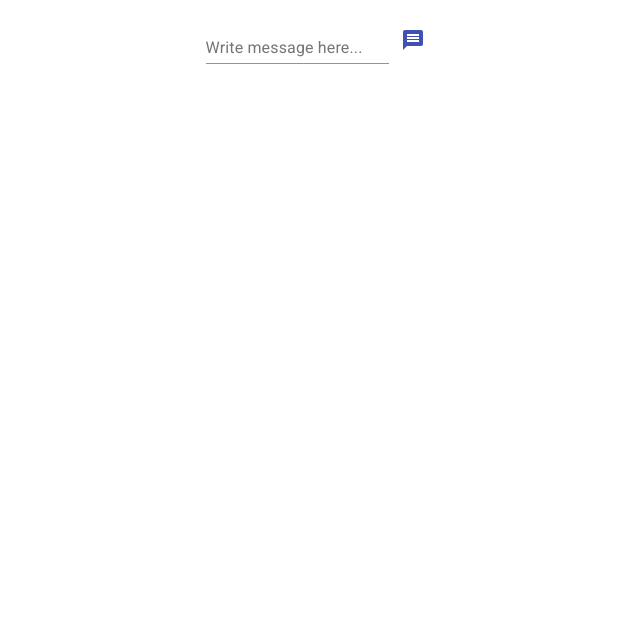
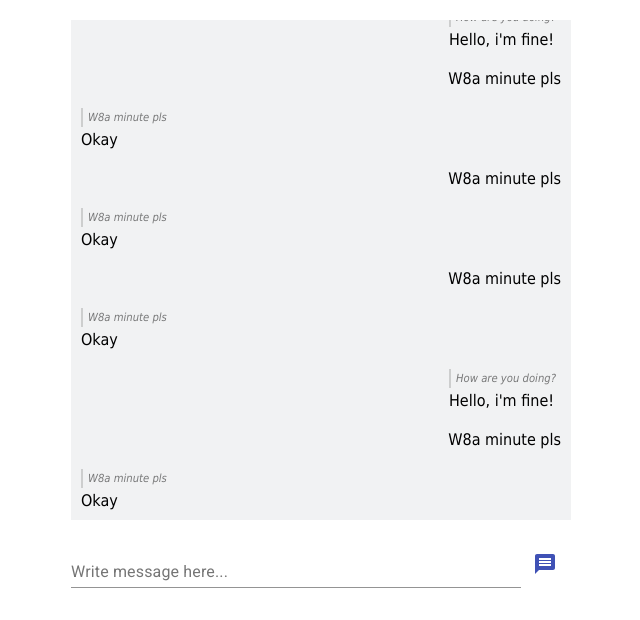
Before and after one commit to Max-0n/react_chat_app, a React (Create React App) app: page / in a window 1280 px wide. Shown: the top 620 px of the page, without its empty margins (319-959 px from the left). Built offline with nearby package versions, Linux system fonts and the light colour scheme.

Commit message:
Add reply messages

```diff
--- a/src/App.scss
+++ b/src/App.scss
@@ -1,23 +1,9 @@
-.App {
-  text-align: center;
-}
+form {
+  width: 100%;
+  max-width: 500px;
+  margin: auto;
 
-.App-logo {
-  height: 40vmin;
-  pointer-events: none;
-}
-
-@media (prefers-reduced-motion: no-preference) {
-  .App-logo {
-    animation: App-logo-spin infinite 20s linear;
+  .input {
+    max-width: calc(100% - 50px);
   }
 }
-
-@keyframes App-logo-spin {
-  from {
-    transform: rotate(0deg);
-  }
-  to {
-    transform: rotate(360deg);
-  }
-}
--- a/src/App.tsx
+++ b/src/App.tsx
@@ -19,7 +19,99 @@ type ChatForm = {
 
 function App() {
   const { register, handleSubmit, setValue } = useForm();
-  const [chatList, setChatList] = useState<ChatMessage[]>([]);
+  const [replyMessage, setReplyMessage] = useState<ChatMessage>();
+  const [chatList, setChatList] = useState<ChatMessage[]>([
+    {
+      id: String(Math.random()),
+      isOwner: false,
+      message: 'Hello'
+    },
+    {
+      id: String(Math.random()),
+      isOwner: false,
+      message: 'How are you doing?'
+    },
+    {
+      id: String(Math.random()),
+      isOwner: true,
+      message: 'Hello, i\'m fine!',
+      reply: {
+        id: String(Math.random()),
+        isOwner: false,
+        message: 'How are you doing?'
+      },
+    },
+    {
+      id: String(Math.random()),
+      isOwner: true,
+      message: 'W8a minute pls'
+    },
+    {
+      id: String(Math.random()),
+      isOwner: false,
+      message: 'Okay',
+      reply: {
+        id: String(Math.random()),
+        isOwner: true,
+        message: 'W8a minute pls'
+      }
+    },
+    {
+      id: String(Math.random()),
+      isOwner: true,
+      message: 'W8a minute pls'
+    },
+    {
+      id: String(Math.random()),
+      isOwner: false,
+      message: 'Okay',
+      reply: {
+        id: String(Math.random()),
+        isOwner: true,
+        message: 'W8a minute pls'
+      }
+    },
+    {
+      id: String(Math.random()),
+      isOwner: true,
+      message: 'W8a minute pls'
+    },
+    {
+      id: String(Math.random()),
+      isOwner: false,
+      message: 'Okay',
+      reply: {
+        id: String(Math.random()),
+        isOwner: true,
+        message: 'W8a minute pls'
+      }
+    },
+    {
+      id: String(Math.random()),
+      isOwner: true,
+      message: 'Hello, i\'m fine!',
+      reply: {
+        id: String(Math.random()),
+        isOwner: false,
+        message: 'How are you doing?'
+      },
+    },
+    {
+      id: String(Math.random()),
+      isOwner: true,
+      message: 'W8a minute pls'
+    },
+    {
+      id: String(Math.random()),
+      isOwner: false,
+      message: 'Okay',
+      reply: {
+        id: String(Math.random()),
+        isOwner: true,
+        message: 'W8a minute pls'
+      }
+    }
+  ]);
 
   const onSubmit = (from: ChatForm) => {
     console.log('34', from);
@@ -27,24 +119,30 @@ function App() {
     const chatItem: ChatMessage = {
       id: String(Math.random()),
       isOwner: true,
-      message: from.message
+      message: from.message,
+      reply: replyMessage
     }
 
     setChatList([...chatList, chatItem]);
     setValue("message", "");
   };
 
-  const replyUpdated = (value: any) => {
-    console.log('raplyHandler', value)
+  const replyUpdated = (reply: any) => {
+    setReplyMessage(reply);
+    console.log(replyMessage);
   }
 
   return (
     <div className="App">
       <ChatView chatList={chatList} replyUpdated={replyUpdated} />
+
       <form onSubmit={handleSubmit(onSubmit)} noValidate autoComplete="off">
+        {replyMessage ? <q>{replyMessage.message}</q> : null}
         <TextField
+          className="input"
           name="message"
           type="text"
+          fullWidth
           inputRef={register}
           label="Write message here..." />
         <IconButton color="primary" type="submit">
--- /dev/null
+++ b/src/components/ChatView.scss
@@ -0,0 +1,28 @@
+.ChatView {
+  margin: 20px auto;
+  text-align: center;
+  max-width: 500px;
+  max-height: 500px;
+  height: 100%;
+  background-color: #f1f2f3;
+  overflow: auto;
+
+  .wrapper {
+    display: flex;
+    flex-direction: column;
+    margin-top: auto;
+    height: auto;
+  }
+
+  .item {
+    text-align: left;
+    max-width: 80%;
+    align-self: flex-start;
+    margin: 5px;
+    padding: 5px;
+
+    &.owner {
+      align-self: flex-end;
+    }
+  }
+}
--- a/src/components/ChatView.tsx
+++ b/src/components/ChatView.tsx
@@ -1,12 +1,16 @@
-import React, { useState, useEffect } from 'react';
+import React, { useState, useRef, useEffect } from 'react';
+import './ChatView.scss';
 
 function ChatView({ chatList, replyUpdated }: any) {
-
   const [replyMessage, setReplyMessage] = useState<any | null>(null);
+  const wrapper = useRef<any | null>(null);
 
   useEffect(() => {
     console.log('$', chatList);
     setReplyMessage(null);
+    replyUpdated(null);
+    wrapper.current.scrollTop = wrapper.current.scrollHeight;
+    // eslint-disable-next-line react-hooks/exhaustive-deps
   }, [chatList]);
 
   const onClickHandler = (chatItem: any) => {
@@ -20,17 +24,19 @@ function ChatView({ chatList, replyUpdated }: any) {
   };
 
   return (
-    <section className="ChatView">
-      <ol>
+    <section className="ChatView" ref={wrapper}>
+      <div className="wrapper">
         {chatList.map((chatItem: any) => (
-          <li
+          <div
+            className={`item ${chatItem.isOwner && 'owner'}`}
             key={chatItem.id}
             onClick={() => { onClickHandler(chatItem) }}
           >
+            {chatItem.reply ? <q>{chatItem.reply.message}</q> : null}
             {chatItem.message}
-          </li>
+          </div>
         ))}
-      </ol>
+      </div>
     </section>
   );
 }
--- a/src/index.scss
+++ b/src/index.scss
@@ -1,6 +1,20 @@
 body {
   margin: 0;
+  font-size: 1rem;
   font-family: 'Tahoma', 'Helvetica Neue', 'Roboto', sans-serif;
   -webkit-font-smoothing: antialiased;
   -moz-osx-font-smoothing: grayscale;
 }
+
+q {
+  text-align: left;
+  display: block;
+  margin: 0 0 3px;
+  padding: 3px 5px;
+  font-weight: 100;
+  font-style: italic;
+  font-size: .7rem;
+  opacity: .5;
+  &::before { content: '' }
+  border-left: 2px solid rgba(0, 0, 0, .3);
+}
```
Also changed, not shown: 2 other files (tests, documents, lock files or other folders).
